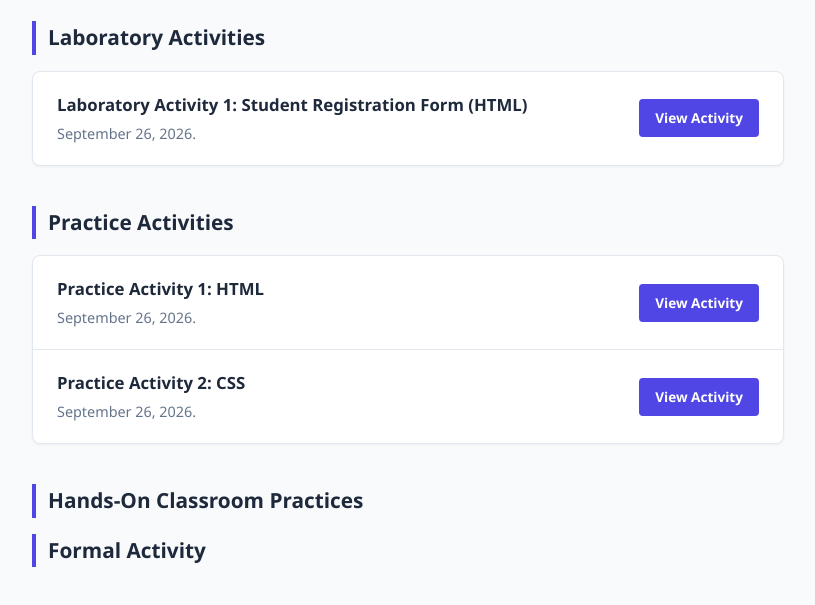
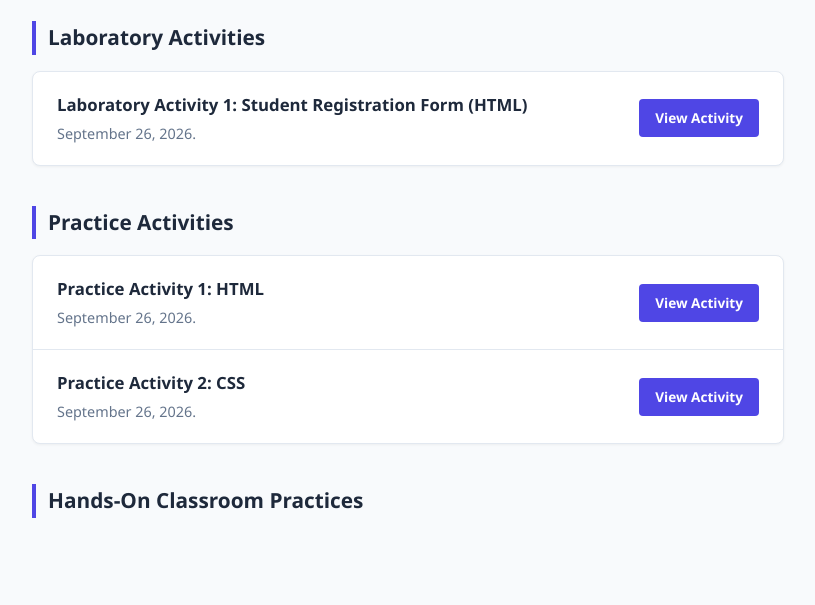
Before and after one commit to kalinramos/IT_3105_Group13_WebSys, a plain HTML site: page index.html in a window 1280 px wide. Shown: the part 143-748 px from the top of the page, without its empty margins (232-1047 px from the left). Drawn offline with Linux system fonts and the light colour scheme.

Commit message:
Renamed files

```diff
--- a/index.html
+++ b/index.html
@@ -51,7 +51,7 @@
             </li>
         </ul>
         <h2 class="section-title">Hands-On Classroom Practices</h2>
-        <h2 class="section-title">Formal Activity</h2>
+
 
     </main>
 
```
Also changed, not shown: Hands-On Classroom Practices/forms.html (renamed from Hands-On Classroom Practices/PracticeActivity1HtmlForms.html), Hands-On Classroom Practices/tables.html (renamed from Hands-On Classroom Practices/practice.html).
